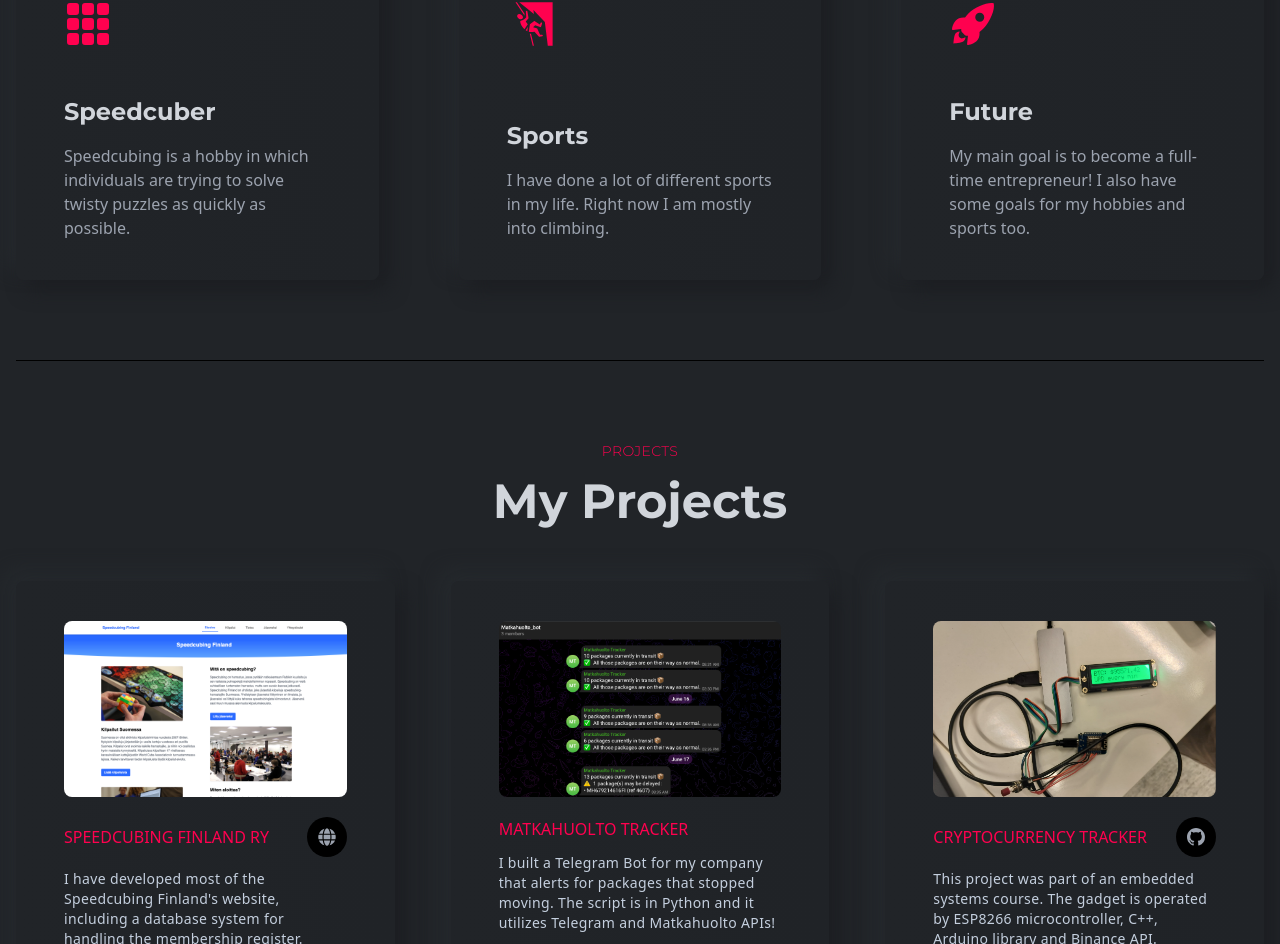
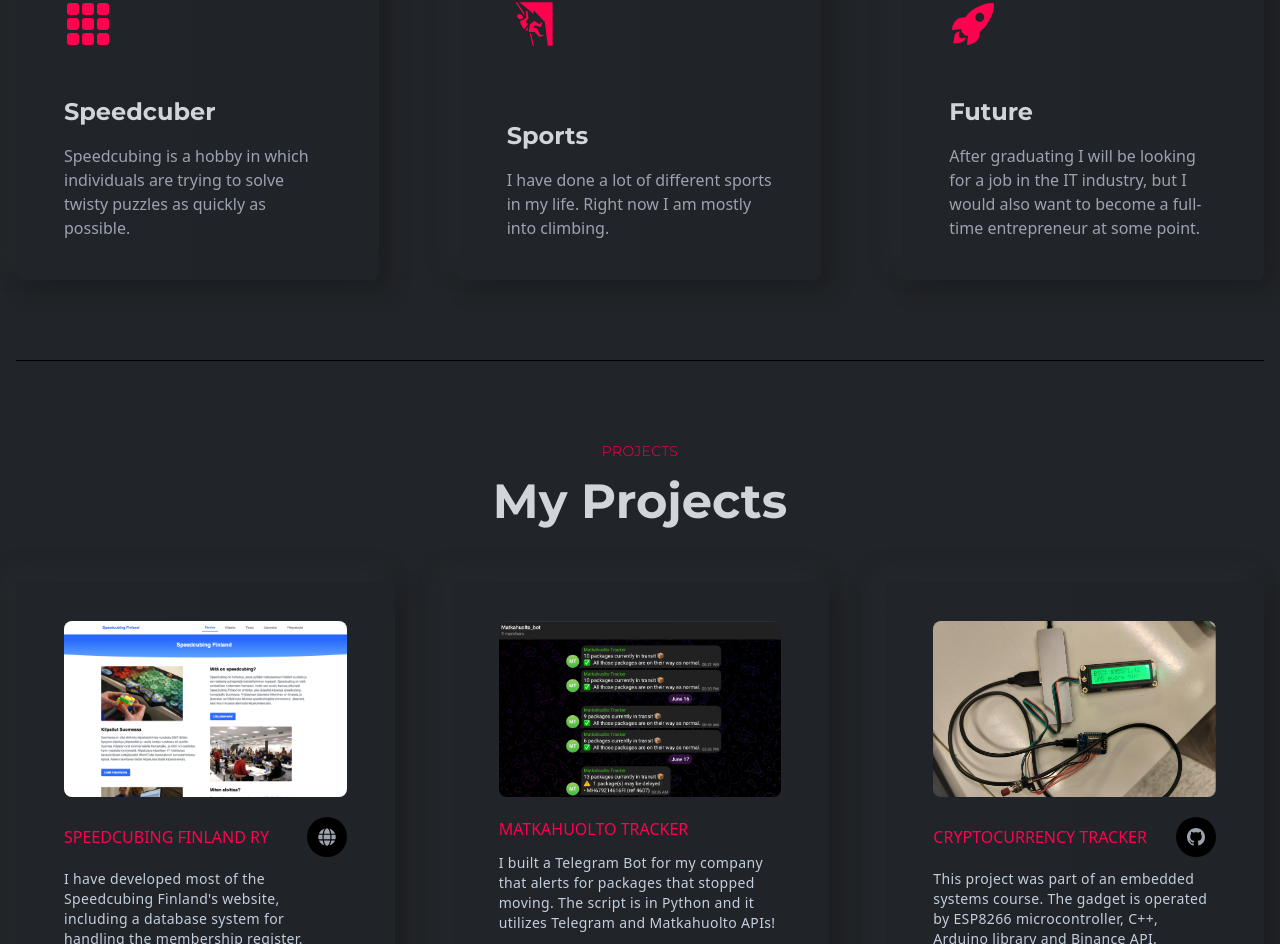
Before and after one commit to ArttuPuttonen/myPortfolio, a React (Create React App) app: page / in a window 1280 px wide. Shown: the part 1329-2273 px from the top of the page. Built offline with nearby package versions, Linux system fonts and the light colour scheme; the HTML template or start-up script is replaced by a standard one.

Commit message:
updated future plans

```diff
--- a/src/components/features/Features.js
+++ b/src/components/features/Features.js
@@ -84,10 +84,11 @@ function Features() {
 
 
         <Card title="Future"
-        des="My main goal is to become a full-time entrepreneur! I also have some goals for my hobbies and sports too."
+        des="After graduating I will be looking for a job in the IT industry, but I would also want to become a full-time entrepreneur at some point."
         icon={<IoRocketSharp/>}
-        modalContent="After starting my first company Kuutiostore Oy, I realized that at some point I want to become a full-time entrepreneur.
-        I don't have a world-changing business ideas yet, but I am constantly trying to come up with some new and innovative ideas that I could build a business around of.
+        modalContent="After graduating, I plan to seek employment in the IT industry, ideally in a role that allows me to apply my skills in software development and project management.
+        However, I also aspire to become a full-time entrepreneur in the future.
+        I believe that entrepreneurship offers the opportunity to innovate, create value, and make a significant impact in the tech industry.
         "
         />
         </div>
```
